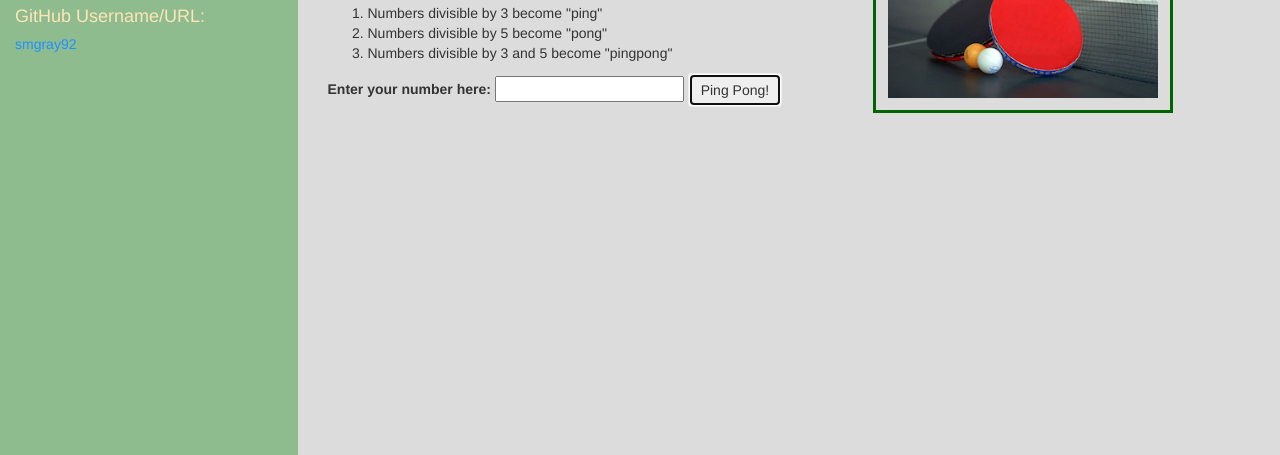
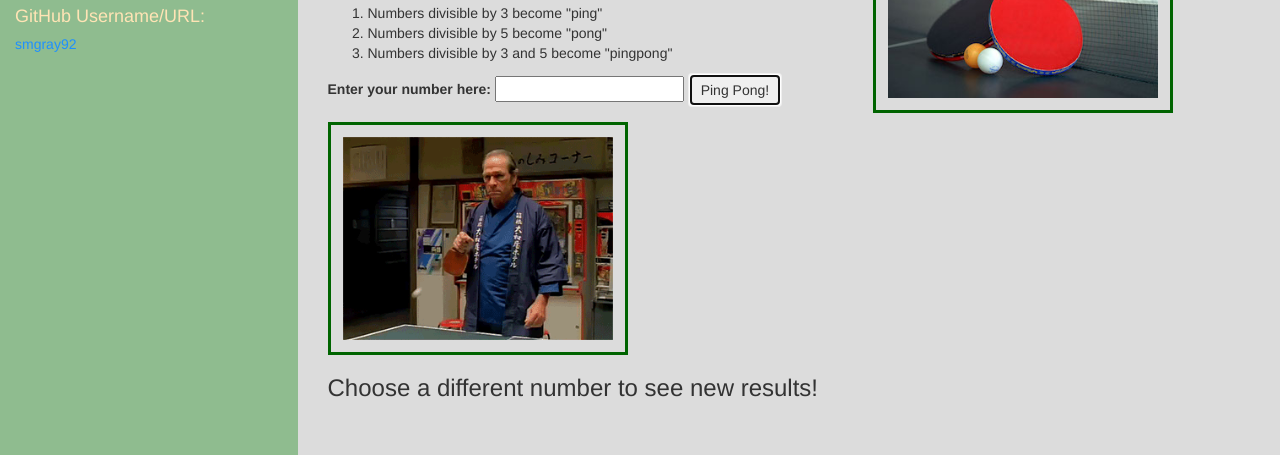
Before and after one commit to smgray92/ping-pong, a plain HTML site: page index.html in a window 1280 px wide. Both pictures are taken after a click on the button "Ping Pong!". Shown: the part 345-800 px from the top of the page. Drawn offline with nearby package versions, Linux system fonts and the light colour scheme.

Commit message:
Add animated image and include text that assists users to try to pick another number.

```diff
--- a/css/styles.css
+++ b/css/styles.css
@@ -22,3 +22,6 @@ img {
   width:300px;
   padding:12px;
 }
+#output {
+  display: none;
+}
--- a/index.html
+++ b/index.html
@@ -38,8 +38,10 @@
         </div>
 
         <div id="output">
+          <img src="img/FGPingPong.gif" alt="an animation of ping pong.">
           <ul class = "list">
           </ul>
+          <h3>Choose a different number to see new results!</h3>
         </div>
       </div>
       <div class="col-md-4">
```
Also changed, not shown: img/FGPingPong.gif (added).
